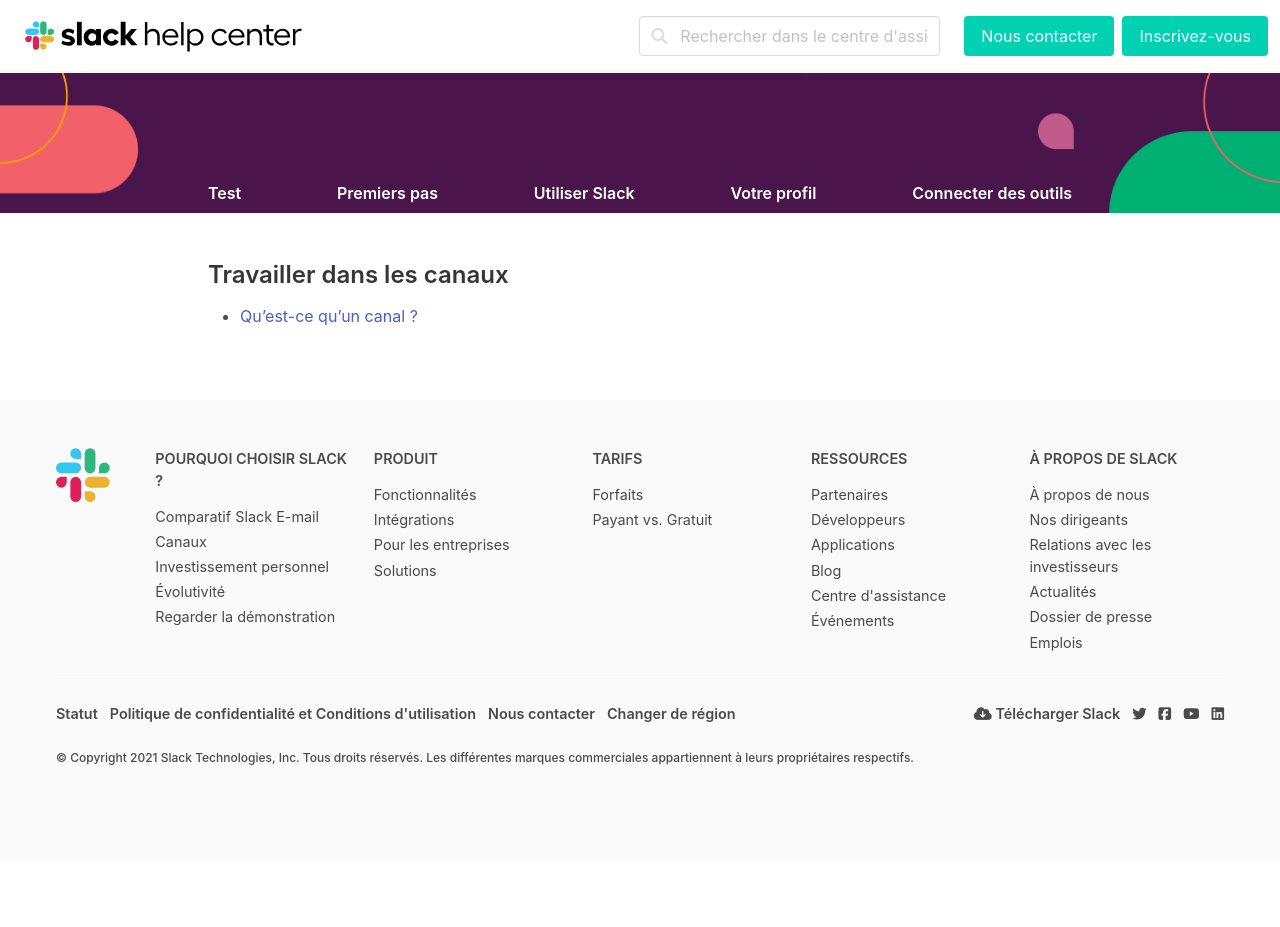
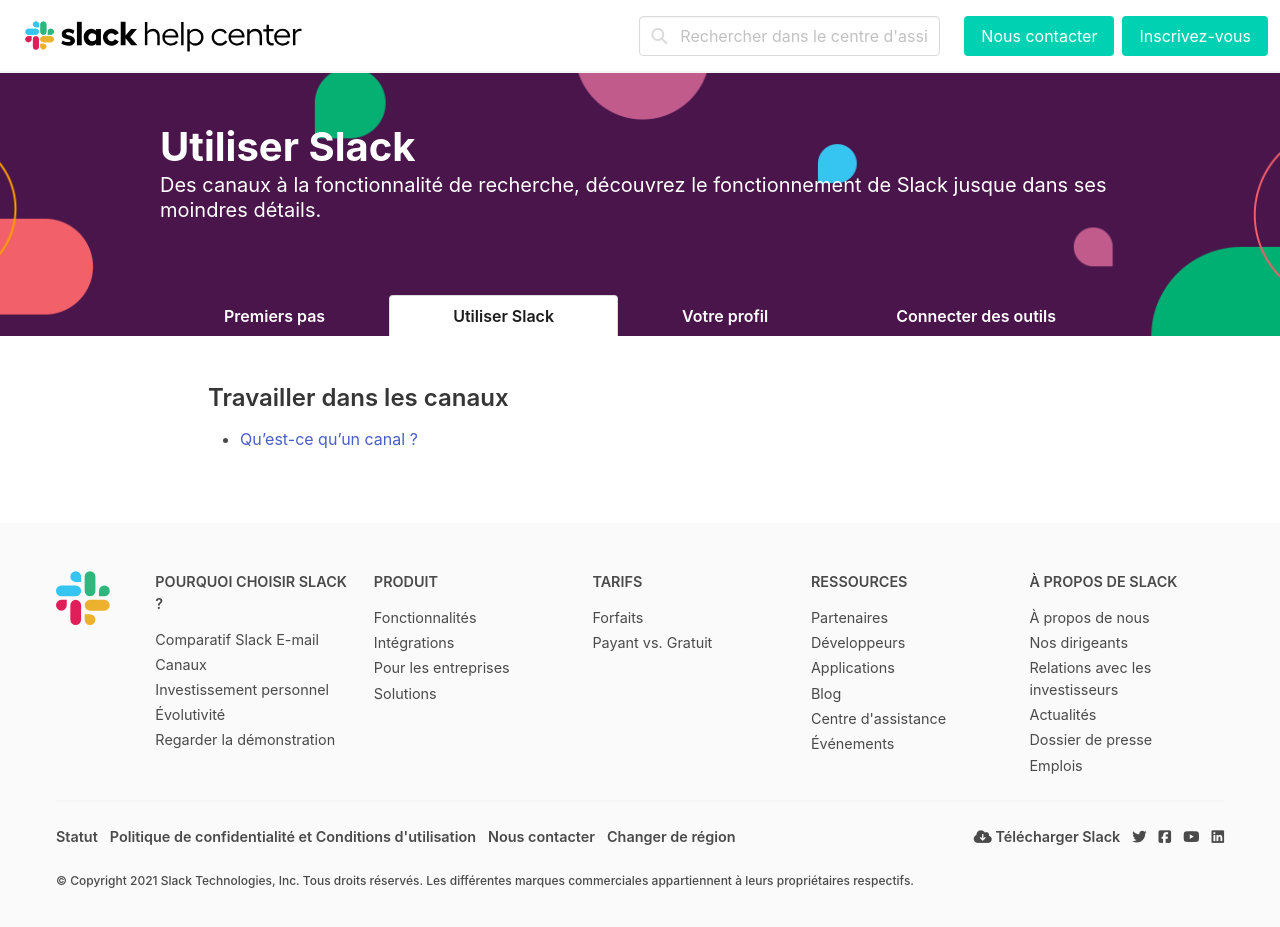
Before and after one commit to alexandrediasdasilva/bulma-jekyll-doc-sites, a Jekyll site: the page built from _collections/utiliser-slack.html, in a window 1280 px wide and 986 px high. Shown: the top 927 px of the window. Built offline with Jekyll 4.4.1, drawn with Linux system fonts in a browser that asks for light colours; nearby versions of some CDN libraries.

Commit message:
.is-active du hero fonctionnel

```diff
--- /dev/null
+++ b/_collections/connecter-des-outils.html
@@ -0,0 +1,6 @@
+---
+title: Connecter des outils
+order: 4
+published: true
+---
+Comment simplifier votre travail quotidien avec des applications et des outils
--- /dev/null
+++ b/_collections/premiers-pas.html
@@ -0,0 +1,6 @@
+---
+title: Premiers pas
+order: 1
+published: true
+---
+Bienvenue sur Slack ! Nous sommes ravis de vous accueillir ici. Commençons sans attendre.
--- /dev/null
+++ b/_collections/utiliser-slack.html
@@ -0,0 +1,6 @@
+---
+title: Utiliser Slack
+order: 2
+published: true
+---
+Des canaux à la fonctionnalité de recherche, découvrez le fonctionnement de Slack jusque dans ses moindres détails.
--- /dev/null
+++ b/_collections/votre-profil.html
@@ -0,0 +1,6 @@
+---
+title: Votre profil
+order: 3
+published: true
+---
+Configuration du profil et des préférences pour personnaliser Slack
--- a/_includes/hero.html
+++ b/_includes/hero.html
@@ -2,13 +2,35 @@
     <div class="hero-body">
         <div class="container is-max-desktop">
 
+            {% assign collections = site.collections %}
+            {% assign current_page_coll = page.coll %}
 
-            {% for collection in site.data.collections %}
-                {% if page.url contains collection.collection_url %}
-                    <h1 class="title is-2 has-text-white has-text-weight-bold pt-5">{{ page.title }}</h1>
-                    <p class="subtitle has-text-white">{{ collection.collection_desc }}</p>
-                {% endif %}
+
+            {%- comment -%}Si on est sur page d'article{%- endcomment -%}
+            {% if page.collection == "articles" %}
+
+            {%- comment -%}On compare le page.coll avec le page.name de chaque collection, et si une correspondance est
+            trouvée, alors on affiche le page.title de la collection correspondante{%- endcomment -%}
+
+            {% for collection in collections %}
+            {% if collection.path contains current_page_coll %}
+            <h1 class="title is-2 has-text-white has-text-weight-bold pt-5">{{collection.title}}</h1>
+            <p class="subtitle has-text-white">{{collection.content}}</p>
+
+            {% endif %}
             {% endfor %}
+
+            {%- comment -%}Si on est sur autre chose que la page d'accueil (donc forcément sur une page de
+            collection){%- endcomment -%}
+            {% elsif page.url != "/" %}
+            <h1 class="title is-2 has-text-white has-text-weight-bold pt-5">{{page.title}}</h1>
+            <p class="subtitle has-text-white">
+                {{page.content}}
+            </p>
+
+
+            {% endif %}
+
         </div>
     </div>
     <div class="hero-foot pt-5">
@@ -16,7 +38,8 @@
             <nav class="tabs is-boxed is-fullwidth">
                 <ul>
 
-                    {%- comment -%}On liste toutes les valeurs de "coll" uniques dans les articles existants (_articles étant une collection).{%- endcomment -%}
+                    {%- comment -%}On liste toutes les valeurs de "coll" uniques dans les articles existants (_articles
+                    étant une collection).{%- endcomment -%}
 
                     {% assign articles = site.articles %}
                     {% assign collections = "" | split: ',' %}
@@ -25,34 +48,16 @@
                     {% endfor %}
                     {% assign unique_collections = collections|uniq %}
 
-                    {%- comment -%}"coll" est un slug et on ne veut donc pas qu'il apparaisse sous cette forme dans l'aborescence du site. On va donc chercher le "title" (défini pour chaque category dans la front matter des fichiers de la collection _categories) correspond au slug.{%- endcomment -%}
+                    {%- comment -%}"coll" est un slug et on ne veut donc pas qu'il apparaisse sous cette forme dans
+                    l'aborescence du site. On va donc chercher le "title" (défini pour chaque category dans la front
+                    matter des fichiers de la collection _categories) correspond au slug.{%- endcomment -%}
 
                     {% assign collections = site.collections | sort: 'order' %}
-                     {% for collection in collections %}
-<li class="{% if page.url contains collection.name %}is-active{% endif %}">
-                                <a href="/collections/{{ collection.slug }}/">{{ collection.title }}</a>
-                            </li>
-                     {% endfor %}
-
-
-
-{%- comment -%}
-TEST AFFICHE TITRE DE LA COLLECTION
-                    {% for item in unique_collections %}
-                        {% for collection in site.collections %}
-
-
-                            {{collection.title}}
-                            {% if item == collection.title %}
-                            {% endif %}
-                        {% endfor %}
-
-
-
+                    {% for collection in collections %}
+                    <li class="{% if page.path == collection.path %}is-active{% endif %}">
+                        <a href="/collections/{{ collection.slug }}/">{{ collection.title }}</a>
+                    </li>
                     {% endfor %}
-{%- endcomment -%}
-
-
                 </ul>
             </nav>
         </div>
```
Also changed, not shown: _articles/test-article.md (deleted, +0 -7 lines), _collections/connecter-des-outils.md (deleted, +0 -6 lines), _collections/premiers-pas.md (deleted, +0 -6 lines), _collections/test.md (deleted, +0 -4 lines), _collections/utiliser-slack.md (deleted, +0 -6 lines), _collections/votre-profil.md (deleted, +0 -6 lines).
